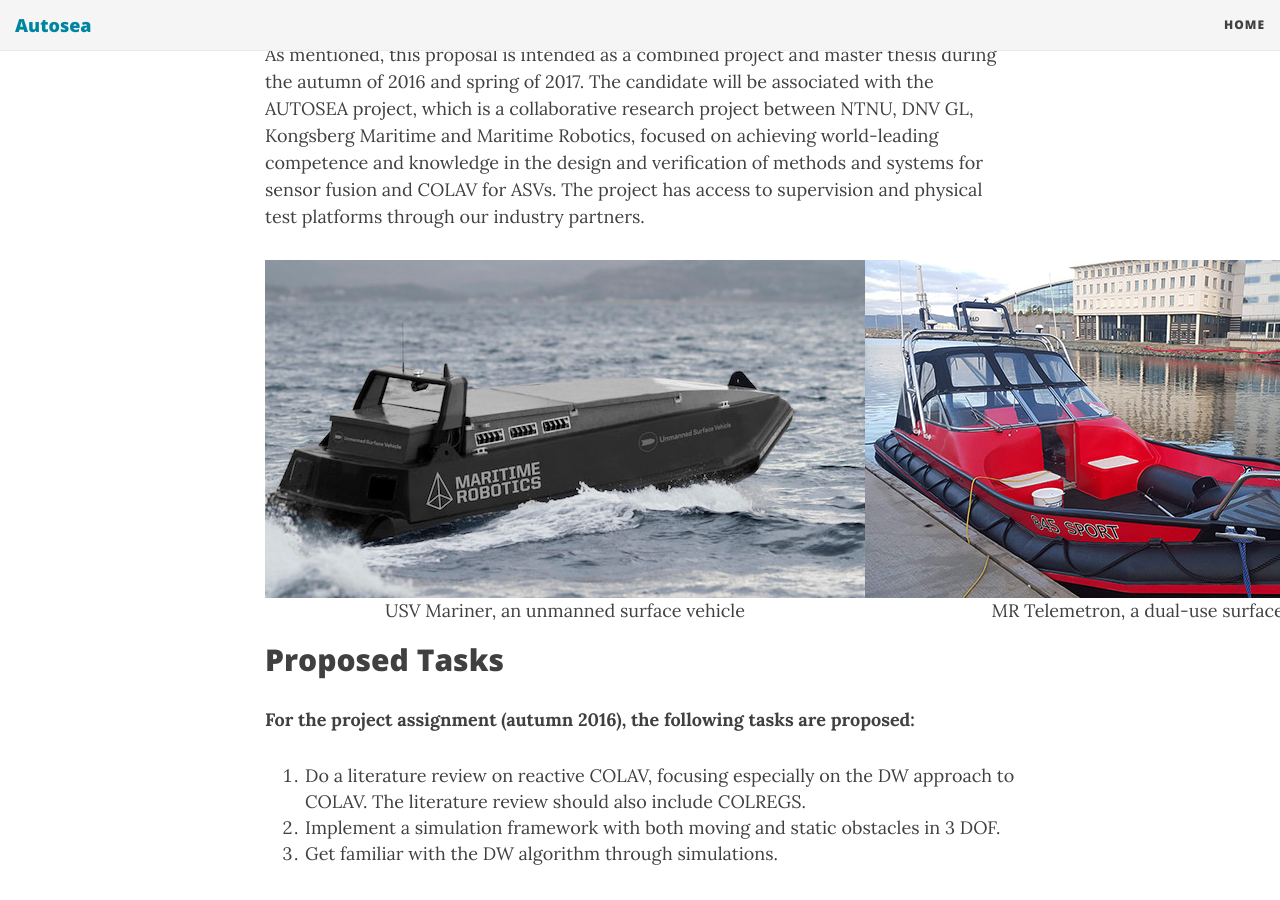
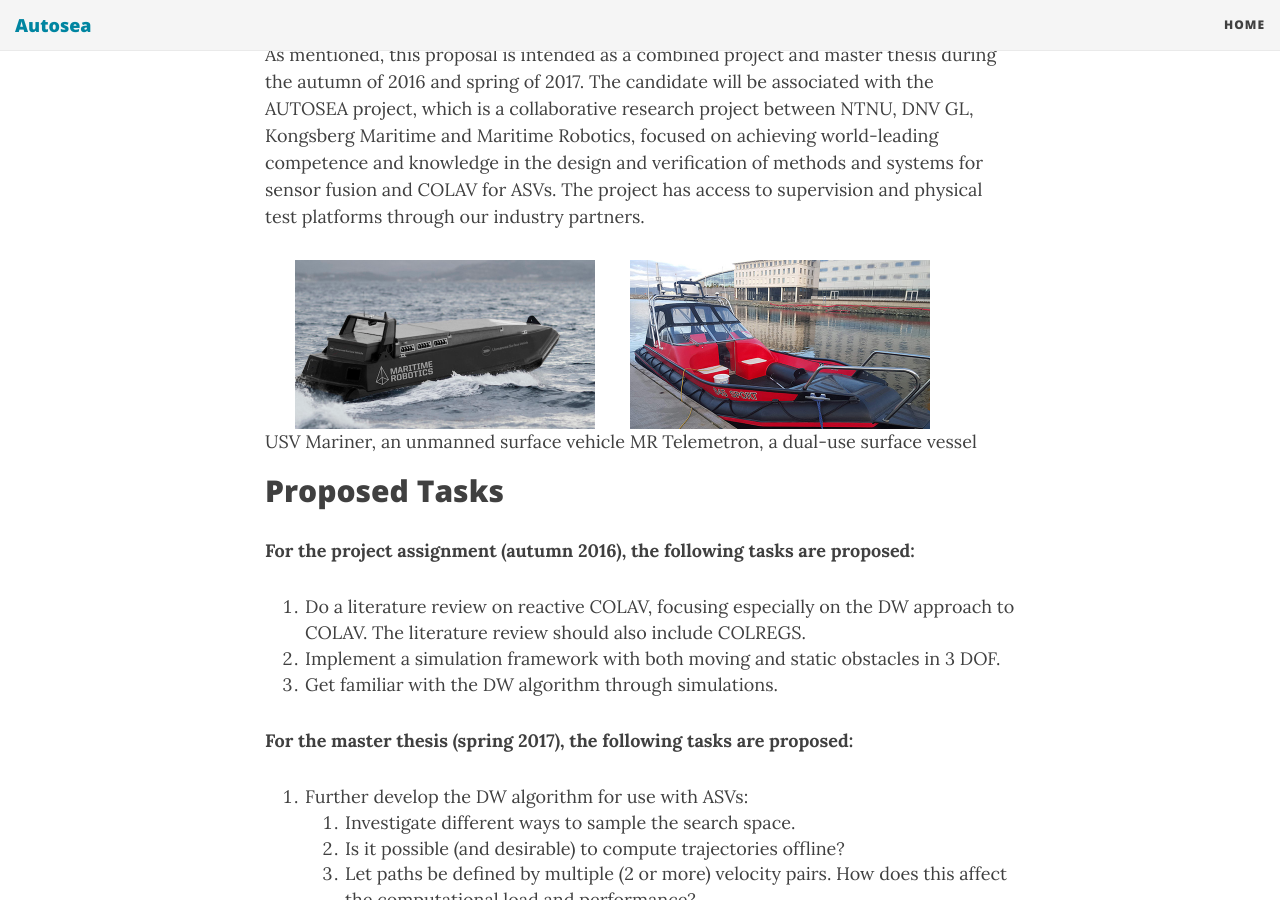
Before and after one commit to autosit/autosit.github.io, a Jekyll site: the page built from _posts/2016-04-15-dw-colav.md, in a window 1280 px wide and 900 px high, scrolled down 812 px. Built offline with Jekyll 4.4.1, drawn with Linux system fonts in a browser that asks for light colours; nearby versions of some CDN libraries.

Commit message:
Dw-colav again

```diff
--- a/_posts/2016-04-15-dw-colav.md
+++ b/_posts/2016-04-15-dw-colav.md
@@ -8,9 +8,9 @@
 
 As mentioned, this proposal is intended as a combined project and master thesis during the autumn of 2016 and spring of 2017. The candidate will be associated with the AUTOSEA project, which is a collaborative research project between NTNU, DNV GL, Kongsberg Maritime and Maritime Robotics, focused on achieving world-leading competence and knowledge in the design and verification of methods and systems for sensor fusion and COLAV for ASVs. The project has access to supervision and physical test platforms through our industry partners.
 
-| ![]({{site.url}}/assets/mariner.jpg) | ![]({{site.url}}/assets/telemetron4a.jpg) |
-|:---:|:---:|
-| USV Mariner, an unmanned surface vehicle | MR Telemetron, a dual-use surface vessel |
+| <img src="{{site.url}}/assets/mariner.jpg" width="300"> | | <img src="{{site.url}}/assets/telemetron4a.jpg" width="300"> |
+|:---:| |:---:|
+| USV Mariner, an unmanned surface vehicle | | MR Telemetron, a dual-use surface vessel |
 
 ## Proposed Tasks
 **For the project assignment (autumn 2016), the following tasks are proposed:**
```
